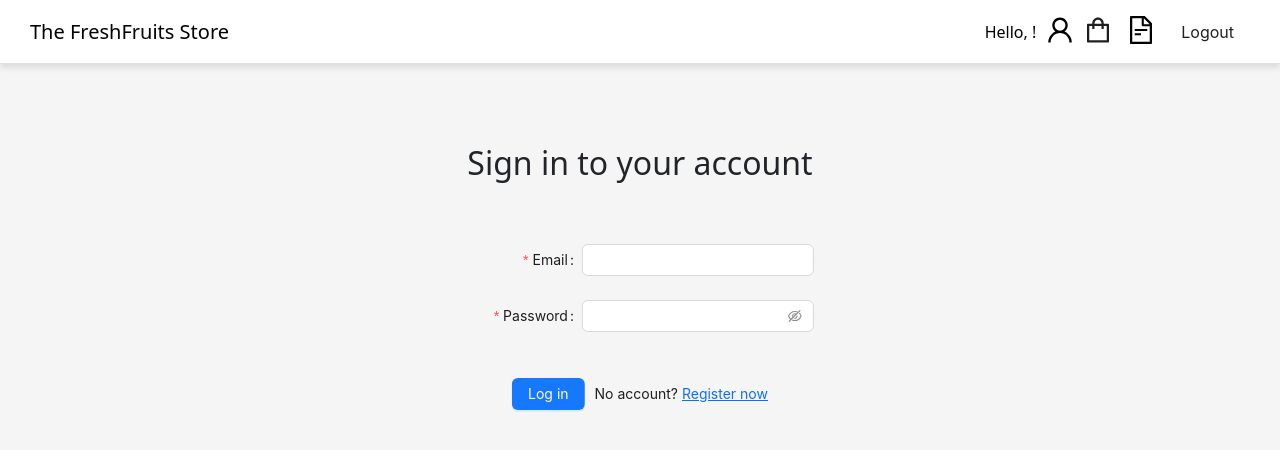
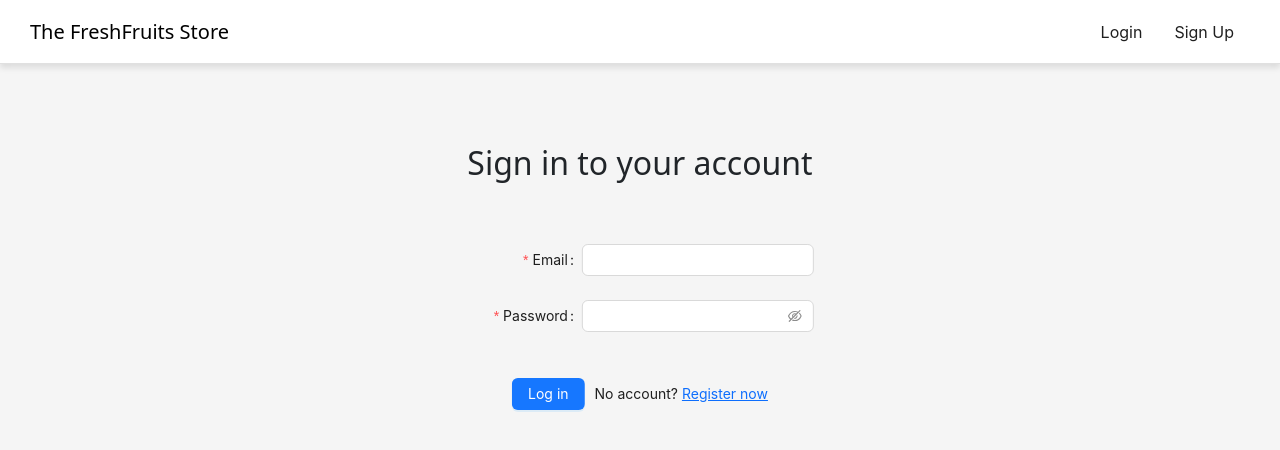
Before and after one commit to hongpeichua94/FreshPOS, a React (Vite) app in the folder frontend/: page /login in a window 1280 px wide. Shown: the top 450 px of the page. Built offline with nearby package versions, Linux system fonts and the light colour scheme.

Commit message:
Update NavBar.jsx

```diff
--- a/frontend/src/App.jsx
+++ b/frontend/src/App.jsx
@@ -16,33 +16,57 @@ import Profile from "./pages/Profile";
 import Inventory from "./pages/Inventory";
 import NotFound from "./pages/NotFound";
 
+// SCRIPTS
+import { getAccountInfo, getCartSummary } from "./scripts/api";
+
 function App() {
   const [accessToken, setAccessToken] = useState(
     localStorage.getItem("accessToken") || ""
   );
   const [userId, setUserId] = useState(localStorage.getItem("userId") || "");
   const [role, setRole] = useState(localStorage.getItem("role") || "");
+
+  const [accountDetails, setAccountDetails] = useState({});
+  const [cartQuantity, setCartQuantity] = useState([]);
+
+  const fetchAccountData = async (userId, accessToken) => {
+    const accountInfo = await getAccountInfo(userId, accessToken);
+    setAccountDetails(accountInfo);
+  };
+
+  const fetchCartQuantity = async (userId, accessToken) => {
+    const data = await getCartSummary(userId, accessToken);
+
+    const quantity =
+      Array.isArray(data) && data.length > 0 ? data[0].quantity : 0;
+
+    setCartQuantity(quantity);
+  };
+
   const navigate = useNavigate();
 
+  const handleLogout = () => {
+    setAccessToken("");
+    setUserId("");
+    setRole("");
+    localStorage.clear();
+    navigate("/");
+  };
+
+  // Load user data from localStorage when the app first loads because app state reset upon refresh
   useEffect(() => {
     const storedAccessToken = localStorage.getItem("accessToken");
     const storedUserId = localStorage.getItem("userId");
     const storedRole = localStorage.getItem("role");
 
     if (storedAccessToken) setAccessToken(storedAccessToken);
-    if (storedUserId) setUserId(storedUserId);
+    if (storedUserId) {
+      setUserId(storedUserId);
+      fetchAccountData(storedUserId);
+      fetchCartQuantity(storedUserId);
+    }
     if (storedRole) setRole(storedRole);
-  }, []);
-
-  const handleLogout = () => {
-    setAccessToken("");
-    setUserId("");
-    setRole("");
-    localStorage.removeItem("accessToken");
-    localStorage.removeItem("userId");
-    localStorage.removeItem("role");
-    navigate("/login");
-  };
+  }, [userId, accessToken]);
 
   const userContextValue = {
     accessToken,
@@ -60,7 +84,7 @@ function App() {
       setRole(role);
       localStorage.setItem("role", role);
     },
-    logout: handleLogout, // Add logout function to context value
+    logout: handleLogout,
   };
 
   // converting accessToken value to a boolean to see if user is logged in
@@ -68,7 +92,10 @@ function App() {
 
   return (
     <UserContext.Provider value={userContextValue}>
-      <NavBar></NavBar>
+      <NavBar
+        accountDetails={accountDetails}
+        cartQuantity={cartQuantity}
+      ></NavBar>
       <Routes>
         <Route path="/" element={<Home />} />
         {/* Logged out */}
@@ -80,17 +107,8 @@ function App() {
           path="/login"
           element={isLoggedIn ? <Navigate to="/" /> : <Login />}
         />
+        {/* Logged out */}
 
-        <Route
-          path="/home"
-          element={
-            isLoggedIn ? (
-              <Home userId={userId} onLogout={handleLogout} />
-            ) : (
-              <Navigate to="/login" />
-            )
-          }
-        />
         <Route
           path="/cart"
           element={
--- a/frontend/src/components/NavBar.jsx
+++ b/frontend/src/components/NavBar.jsx
@@ -1,5 +1,5 @@
-import React, { useContext, useState, useEffect } from "react";
-import { Link } from "react-router-dom";
+import React, { useContext } from "react";
+import { NavLink } from "react-router-dom";
 import UserContext from "../context/user";
 
 // ANT DESIGN
@@ -14,74 +14,68 @@ import {
 // MODULE CSS
 import styles from "./NavBar.module.css";
 
-// SCRIPTS
-import { getAccountInfo, getCartSummary } from "../scripts/api";
-
-const NavBar = () => {
+const NavBar = (props) => {
   const userCtx = useContext(UserContext);
-  const [accountDetails, setAccountDetails] = useState({});
-  const [cartQuantity, setCartQuantity] = useState([]);
-
-  const fetchAccountData = async (userId, accessToken) => {
-    const accountInfo = await getAccountInfo(userId, accessToken);
-    setAccountDetails(accountInfo);
-  };
-
-  const fetchCartQuantity = async (userId, accessToken) => {
-    const data = await getCartSummary(userId, accessToken);
-
-    const quantity =
-      Array.isArray(data) && data.length > 0 ? data[0].quantity : 0;
-
-    setCartQuantity(quantity);
-  };
-
-  useEffect(() => {
-    if (userCtx.userId) {
-      fetchAccountData(userCtx.userId, userCtx.accessToken);
-      fetchCartQuantity(userCtx.userId, userCtx.accessToken);
-    }
-  }, [userCtx.userId, userCtx.accessToken]);
 
   return (
     <>
       <header className={styles.navbar}>
-        <Link to="/home" style={{ textDecoration: "none", color: "inherit" }}>
+        <NavLink to="/" style={{ textDecoration: "none", color: "inherit" }}>
           <h5>The FreshFruits Store</h5>
-        </Link>
+        </NavLink>
 
         <p style={{ display: "flex", alignItems: "center", cursor: "pointer" }}>
-          Hello, {accountDetails.first_name}!
-          <Link to="/profile">
-            <UserOutlined style={{ fontSize: "28px", marginLeft: "10px" }} />
-          </Link>
-          <Link to="/cart">
-            <Badge count={cartQuantity}>
+          {!userCtx.userId ? (
+            // Show login and sign up if user is null
+            <div>
+              <NavLink to="/login">
+                <Button type="text" size="large">
+                  Login
+                </Button>
+              </NavLink>
+
+              <NavLink to="/register">
+                <Button type="text" size="large">
+                  Sign Up
+                </Button>
+              </NavLink>
+            </div>
+          ) : (
+            <>
+              Hello, {props.accountDetails.first_name}!
+              <NavLink to="/profile">
+                <UserOutlined
+                  style={{ fontSize: "28px", marginLeft: "10px" }}
+                />
+              </NavLink>
+              <NavLink to="/cart">
+                <Badge count={props.cartQuantity}>
                   <ShoppingOutlined
                     style={{ fontSize: "28px", marginLeft: "10px" }}
                   />{" "}
                 </Badge>
-          </Link>
-          <Link to="/order">
+              </NavLink>
+              <NavLink to="/order">
                 <FileTextOutlined
                   style={{
                     fontSize: "28px",
                     marginRight: "10px",
-                marginLeft: " 15px",
+                    marginLeft: "15px",
                   }}
-              href="/"
                 />
-          </Link>
+              </NavLink>
               {userCtx.role == "ADMIN" && (
-            <Link to="/inventory">
+                <NavLink to="/inventory">
                   <UploadOutlined
                     style={{ fontSize: "28px", marginLeft: "10px" }}
                   />{" "}
-            </Link>
+                </NavLink>
               )}
               <Button type="text" size="large" onClick={userCtx.logout}>
                 Logout
               </Button>
+            </>
+          )}
         </p>
       </header>
     </>
```
Lines whose indentation alone changed are shown as unchanged.
